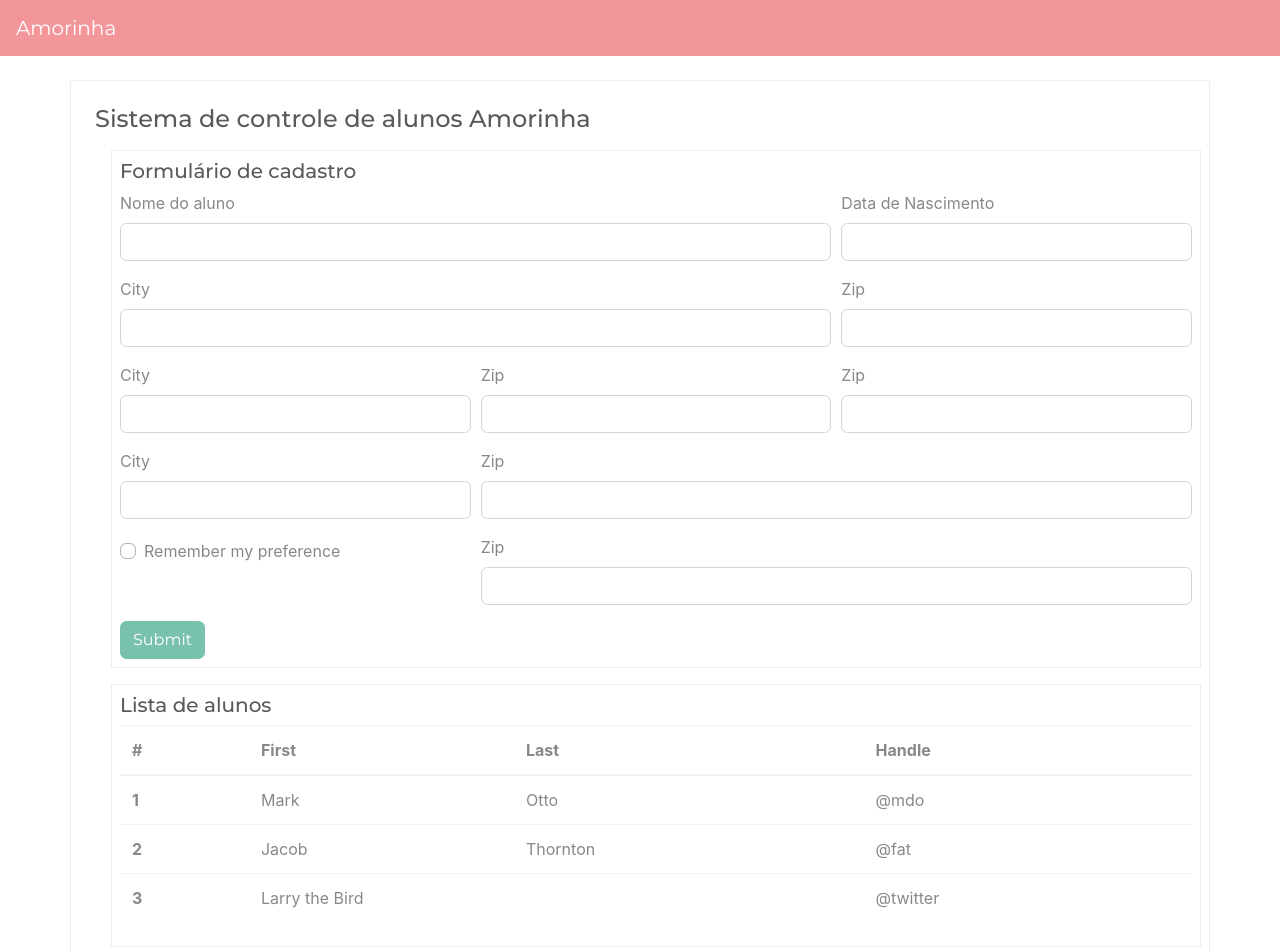
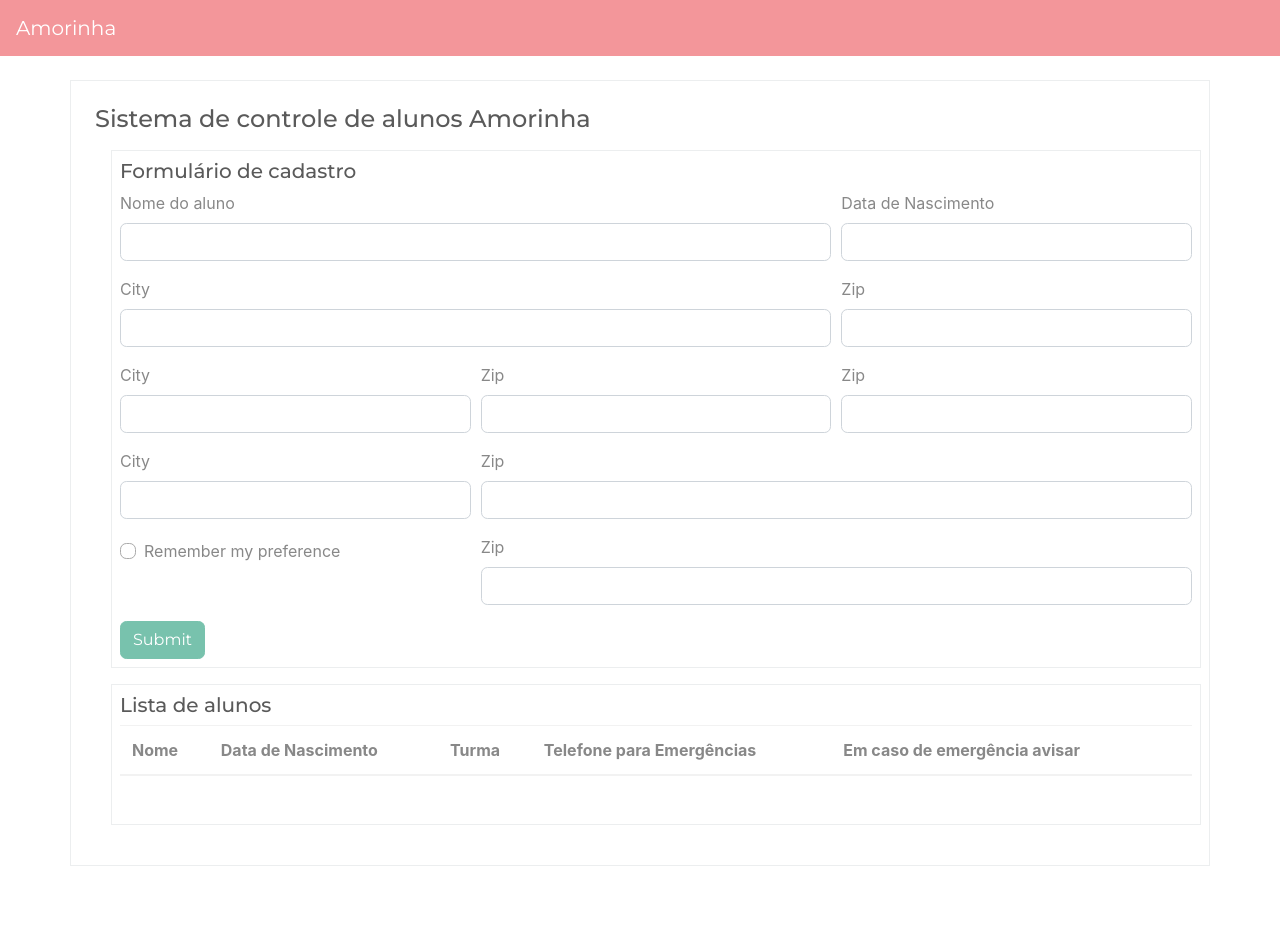
Before and after one commit to mikansc/escola_amorinha, a React (Create React App) app: page / in a window 1280 px wide. Shown: the top 952 px of the page. After the commit the page ends 866 px from the top, so only its background shows below. Built offline with nearby package versions, Linux system fonts and the light colour scheme.

Commit message:
refactor: import components to App component

```diff
--- a/src/App.js
+++ b/src/App.js
@@ -2,6 +2,8 @@
 
 import "./assets/css/style.css";
 import MainPage from "./pages/MainPage";
+import Table from "./components/Table/Table";
+import TableDataLine from "./components/Table/TableDataLine";
 
 function App() {
   return (
@@ -92,35 +94,9 @@
       <section className="container m-3 p-2 border">
         <h2 className="h5">Lista de alunos</h2>
         <div className="">
-          <table className="table table-hover table-default">
-            <thead>
-              <tr>
-                <th scope="col">#</th>
-                <th scope="col">First</th>
-                <th scope="col">Last</th>
-                <th scope="col">Handle</th>
-              </tr>
-            </thead>
-            <tbody>
-              <tr>
-                <th scope="row">1</th>
-                <td>Mark</td>
-                <td>Otto</td>
-                <td>@mdo</td>
-              </tr>
-              <tr>
-                <th scope="row">2</th>
-                <td>Jacob</td>
-                <td>Thornton</td>
-                <td>@fat</td>
-              </tr>
-              <tr>
-                <th scope="row">3</th>
-                <td colSpan="2">Larry the Bird</td>
-                <td>@twitter</td>
-              </tr>
-            </tbody>
-          </table>
+          <Table>
+            <TableDataLine />
+          </Table>
         </div>
       </section>
     </MainPage>
```
